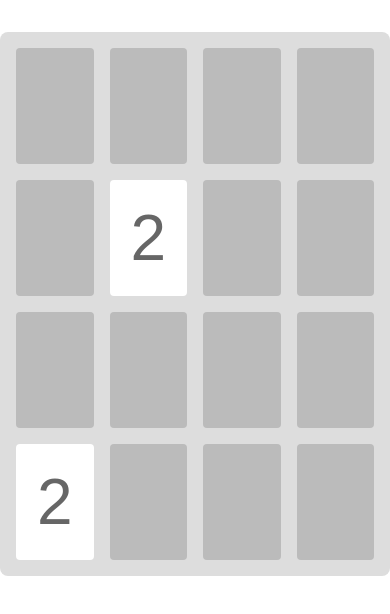
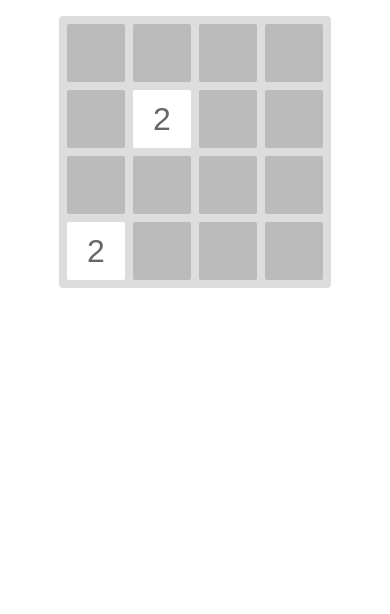
Before and after one commit to javabada/2048-react, a React (Create React App) app: page / in a window 390 px wide. Shown: the top 614 px of the page. Built offline with nearby package versions, Linux system fonts and the light colour scheme.

Commit message:
Add media query for extra small devices
- Fix grid gap on Safari

```diff
--- a/src/Grid.css
+++ b/src/Grid.css
@@ -7,5 +7,6 @@
   grid-template-columns: repeat(4, 1fr);
   grid-auto-rows: 1fr;
   gap: 1rem;
+  grid-gap: 1rem; /* Safari */
   background-color: #ddd;
 }
--- a/src/index.css
+++ b/src/index.css
@@ -3,3 +3,9 @@ body {
   padding: 0;
   font-family: sans-serif;
 }
+
+@media (max-width: 575.98px) {
+  html {
+    font-size: 8px;
+  }
+}
```
